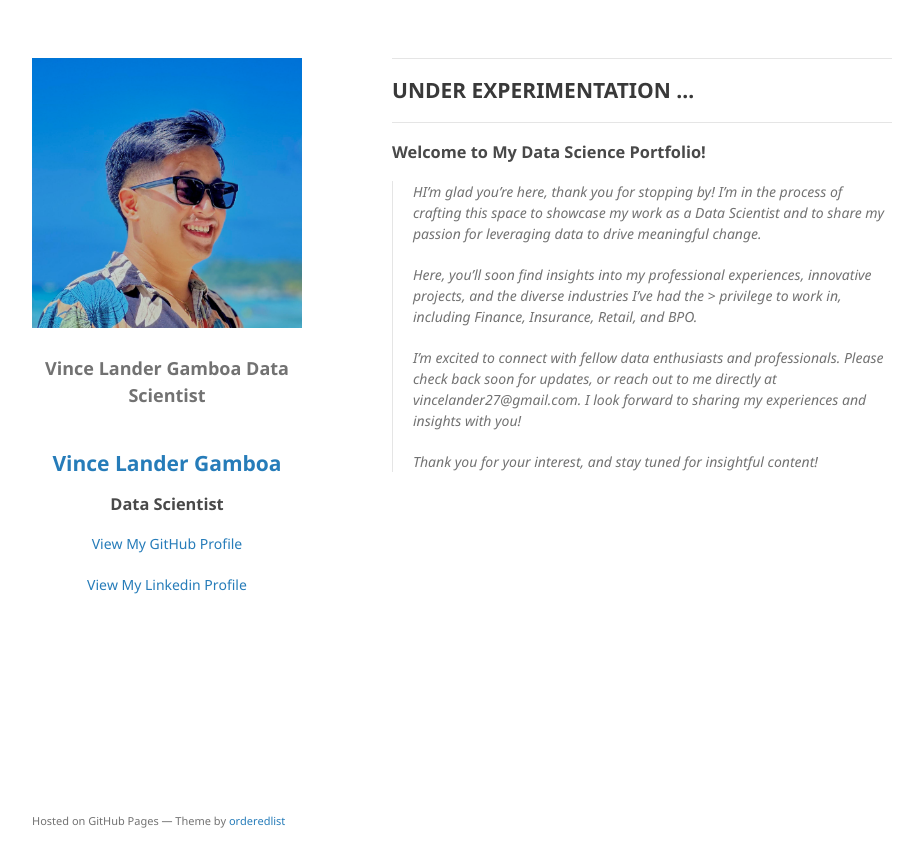
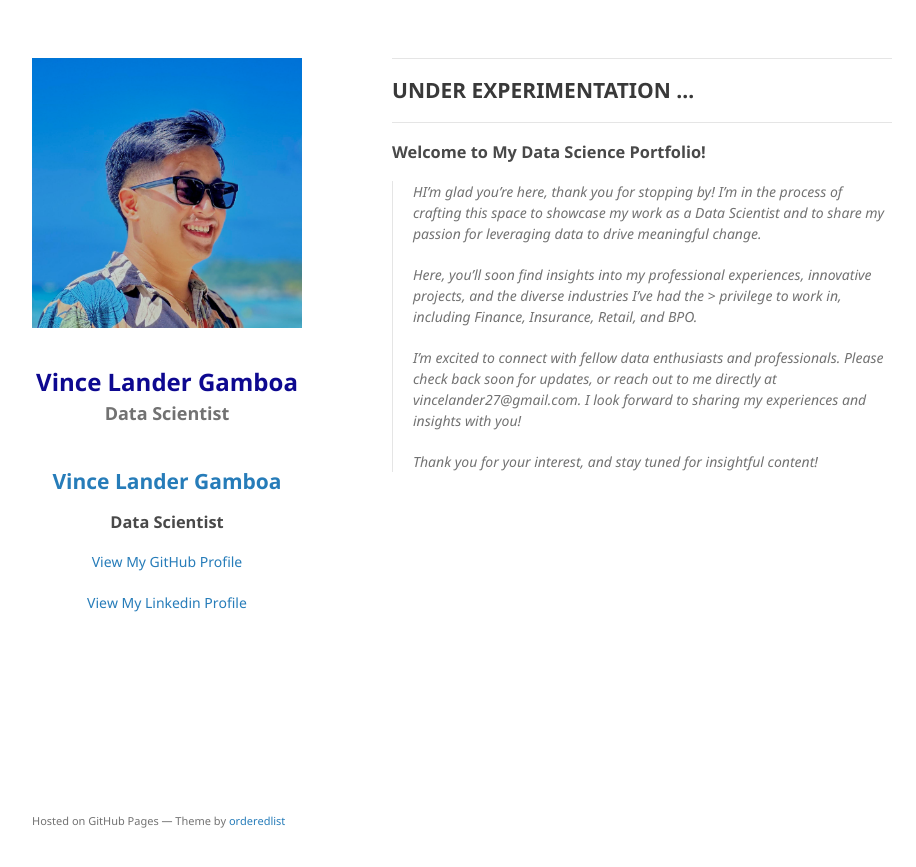
Before and after one commit to vincelander/vincelander.github.io, a Jekyll site: the page built from index.md, in a window 1280 px wide. Shown: the top 867 px of the page, without its empty margins (178-1094 px from the left). Built offline with Jekyll 4.4.1, drawn with Linux system fonts in a browser that asks for light colours.

Commit message:
update view and details

```diff
--- a/_layouts/default.html
+++ b/_layouts/default.html
@@ -18,8 +18,8 @@
         {% if site.logo %}
           <img src="{{site.logo | relative_url}}" alt="Logo" class="center" />
         {% endif %}
-        <p style="text-align:center;" style="color:rgb(5, 5, 126);">
-          <font size="4.9">
+        <p style="text-align:center;">
+          <font size="5" color="#0D0890">
             <br>
             <b>Vince Lander Gamboa</b>
           </font>
```
